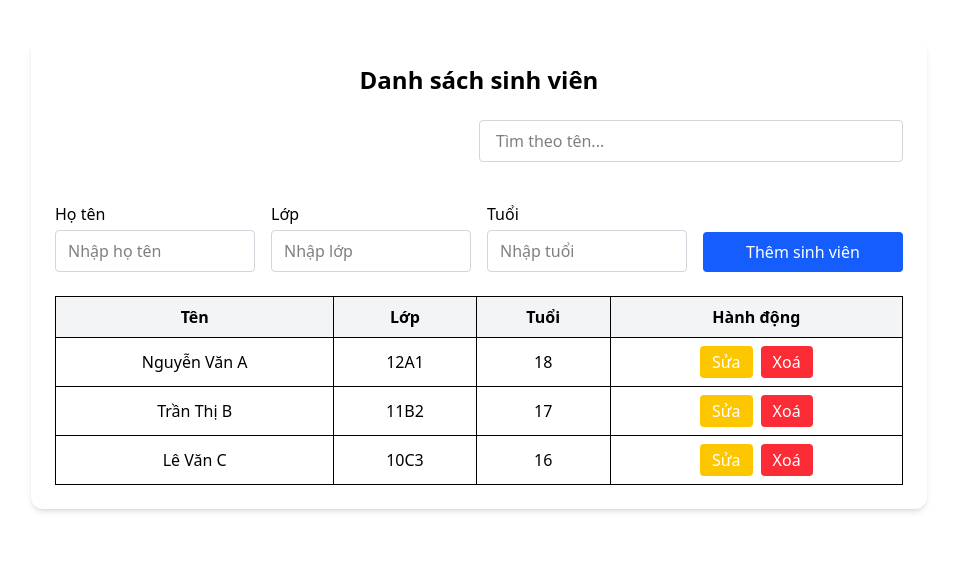
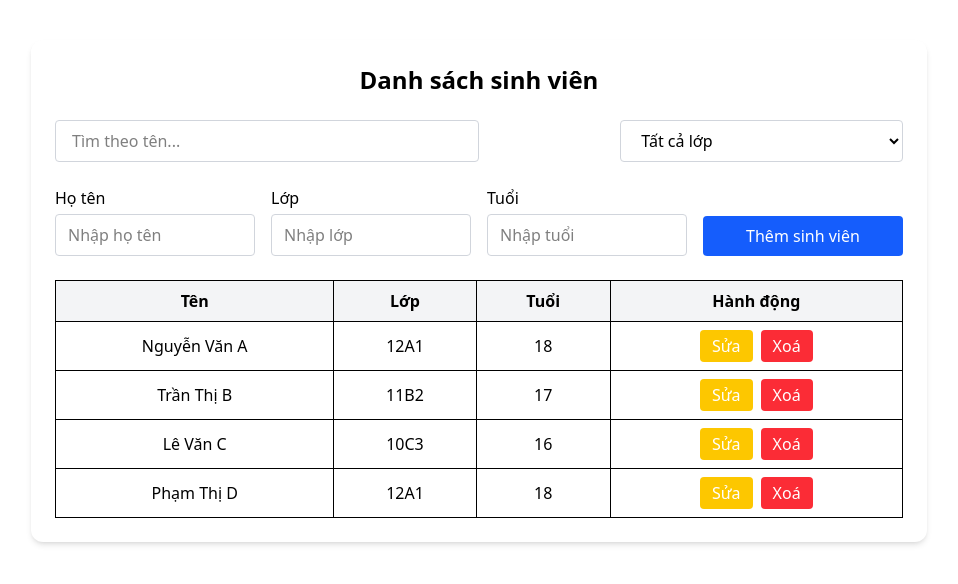
Before and after one commit to WestTand/BaiKiemTra, a React (Vite) app in the folder baithi/: page / in a window 1280 px wide. Shown: the top 584 px of the page, without its empty margins (161-1119 px from the left). Built offline with nearby package versions, Linux system fonts and the light colour scheme.

Commit message:
loc sinh vien theo lop

```diff
--- a/baithi/src/pages/StudentList.jsx
+++ b/baithi/src/pages/StudentList.jsx
@@ -4,12 +4,14 @@ const StudentList = () => {
   const [students, setStudents] = useState([
     { id: 1, ten: "Nguyễn Văn A", lop: "12A1", tuoi: 18 },
     { id: 2, ten: "Trần Thị B", lop: "11B2", tuoi: 17 },
-    { id: 3, ten: "Lê Văn C", lop: "10C3", tuoi: 16 }
+    { id: 3, ten: "Lê Văn C", lop: "10C3", tuoi: 16 },
+    { id: 4, ten: "Phạm Thị D", lop: "12A1", tuoi: 18 },
   ]);
 
   const [form, setForm] = useState({ ten: '', lop: '', tuoi: '' });
   const [editingId, setEditingId] = useState(null);
   const [searchQuery, setSearchQuery] = useState('');
+  const [selectedClass, setSelectedClass] = useState('');
 
   const handleDelete = (id) => {
     setStudents(students.filter((sv) => sv.id !== id));
@@ -48,27 +50,42 @@ const StudentList = () => {
     setForm({ ten: '', lop: '', tuoi: '' });
   };
 
-  const filteredStudents = students.filter(sv =>
-    sv.ten.toLowerCase().includes(searchQuery.toLowerCase())
+  // Lọc danh sách theo tên và lớp
+  const filteredStudents = students.filter((sv) =>
+    sv.ten.toLowerCase().includes(searchQuery.toLowerCase()) &&
+    (selectedClass === '' || sv.lop === selectedClass)
   );
+
+  // Lấy danh sách lớp duy nhất
+  const classOptions = [...new Set(students.map((sv) => sv.lop))];
 
   return (
     <div className="max-w-4xl mx-auto mt-10 p-6 bg-white shadow-md rounded-xl space-y-6">
       <h2 className="text-2xl font-bold text-center">Danh sách sinh viên</h2>
 
-      {/* Tìm kiếm */}
-      <div className="flex justify-end">
+      {/* Tìm kiếm và lọc lớp */}
+      <div className="flex flex-col md:flex-row md:items-center justify-between gap-4">
         <input
           type="text"
           placeholder="Tìm theo tên..."
           value={searchQuery}
           onChange={(e) => setSearchQuery(e.target.value)}
-          className="border border-gray-300 rounded px-4 py-2 mb-4 w-1/2"
+          className="border border-gray-300 rounded px-4 py-2 w-full md:w-1/2"
         />
+        <select
+          value={selectedClass}
+          onChange={(e) => setSelectedClass(e.target.value)}
+          className="border border-gray-300 rounded px-4 py-2 w-full md:w-1/3"
+        >
+          <option value="">Tất cả lớp</option>
+          {classOptions.map((lop) => (
+            <option key={lop} value={lop}>{lop}</option>
+          ))}
+        </select>
       </div>
 
       {/* Form thêm sinh viên */}
-      <div className="grid grid-cols-1 md:grid-cols-4 gap-4 items-end">
+      <div className="grid grid-cols-1 md:grid-cols-4 gap-4 items-end mt-4">
         <div>
           <label className="block mb-1 font-medium">Họ tên</label>
           <input
```
Also changed, not shown: baithi/minhChung/cau7.PNG (added).
